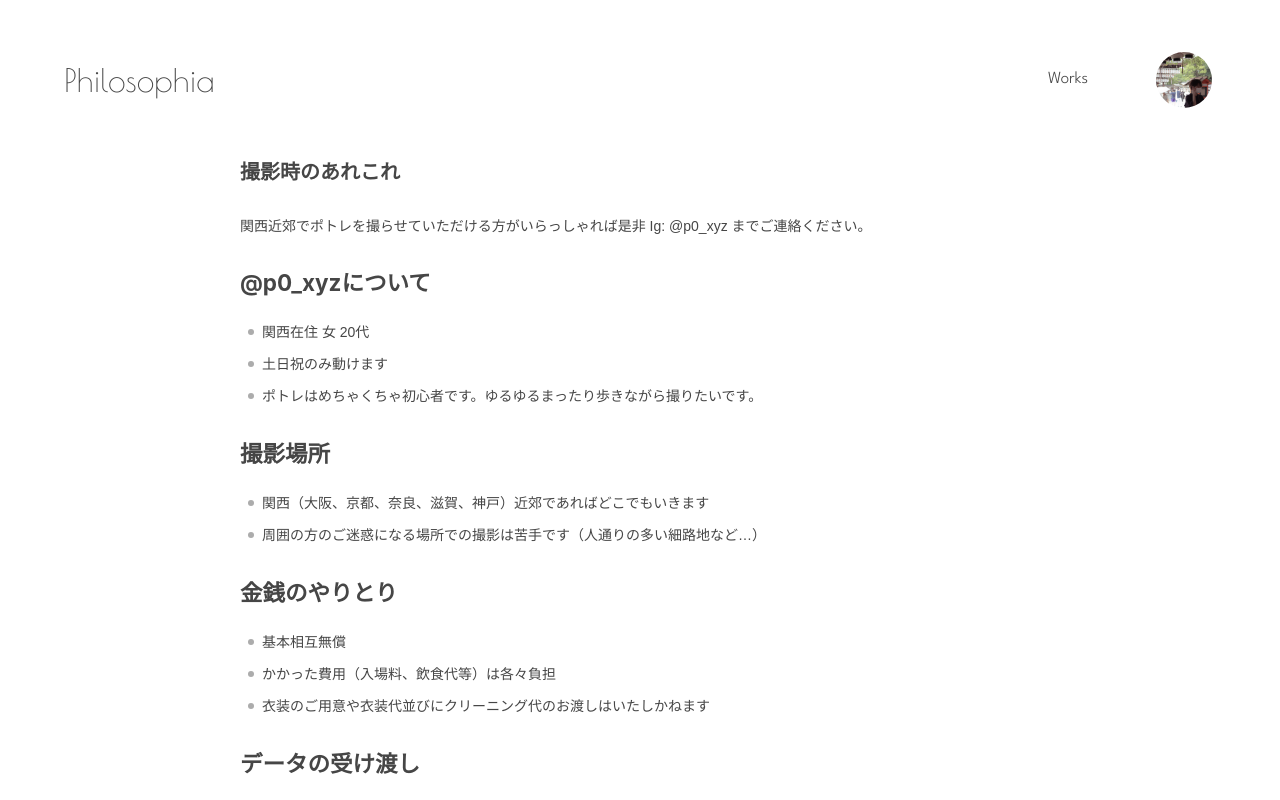
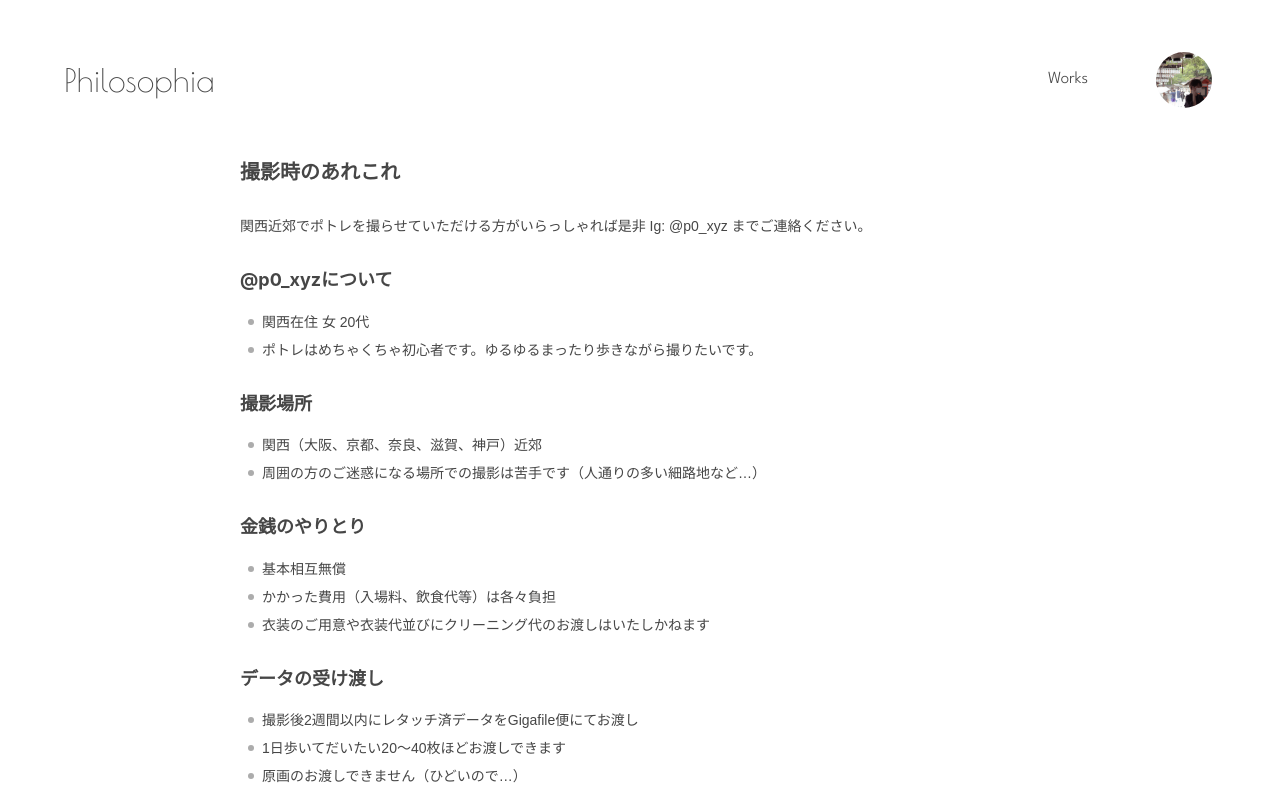
Before and after one commit to p0xyz/philosophia, a Next.js app: page /withme in a window 1280 px wide. Shown: the top 800 px of the page. Built offline with nearby package versions, Linux system fonts and the light colour scheme.

Commit message:
fix: テキスト修正

```diff
--- a/src/pages/withme.tsx
+++ b/src/pages/withme.tsx
@@ -10,14 +10,13 @@ const WITH_ME_DESCRIPTIONS = [
     heading: '@p0_xyzについて',
     list: [
       '関西在住 女 20代',
-      '土日祝のみ動けます',
       'ポトレはめちゃくちゃ初心者です。ゆるゆるまったり歩きながら撮りたいです。',
     ],
   },
   {
     heading: '撮影場所',
     list: [
-      '関西（大阪、京都、奈良、滋賀、神戸）近郊であればどこでもいきます',
+      '関西（大阪、京都、奈良、滋賀、神戸）近郊',
       '周囲の方のご迷惑になる場所での撮影は苦手です（人通りの多い細路地など…）',
     ],
   },
@@ -65,26 +64,29 @@ const WithMe: FC = () => {
         description="関西近郊でポトレを撮らせていただける方がいらっしゃれば是非 Ig: @p0_xyz までご連絡ください。"
       >
         {WITH_ME_DESCRIPTIONS.map(({ heading, list }) => (
-          <Flex key={heading} flexDir="column" gap="24px">
-            <Heading as="h3">{heading}</Heading>
-            <Flex as="ul" flexDir="column" gap="8px">
+          <Flex key={heading} flexDir="column" gap="20px" mt={0}>
+            <Heading as="h3" fontSize="1.8rem">
+              {heading}
+            </Heading>
+            <Flex as="ul" flexDir="column" gap="6px">
               {list.map((item) => (
                 <Flex
                   key={item}
                   as="li"
-                  alignItems="center"
+                  alignItems="flex-start"
                   gap="8px"
                   pl="8px"
                   flex="none"
-                  lineHeight="2.4rem"
+                  lineHeight="2.2rem"
                   sx={{
                     '&::before': {
                       content: '""',
                       display: 'block',
                       boxSize: '6px',
                       bg: 'base.400',
+                      mt: '8px',
                       rounded: 'full',
-                      flex: "none",
+                      flex: 'none',
                     },
                   }}
                 >
```
